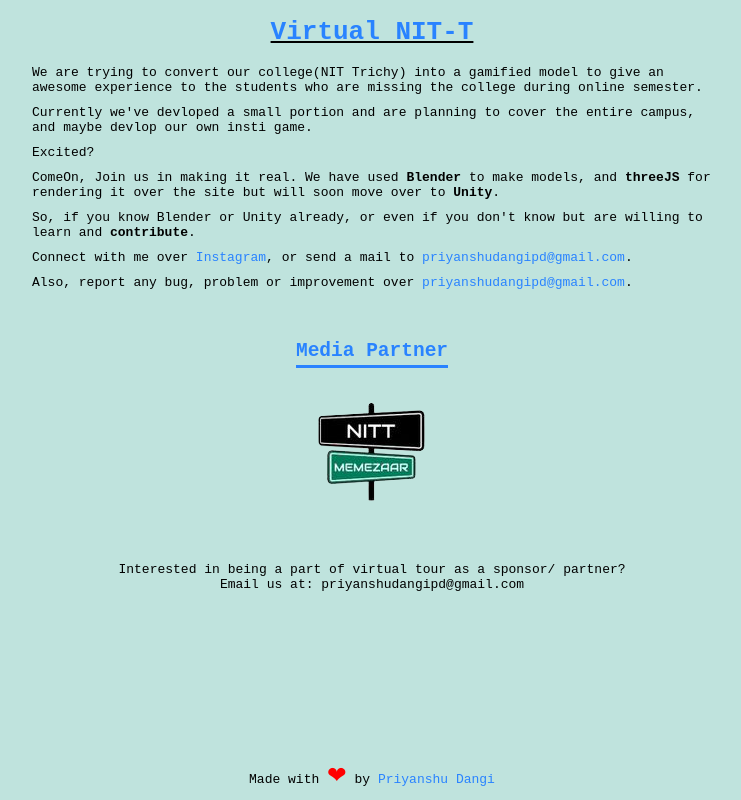
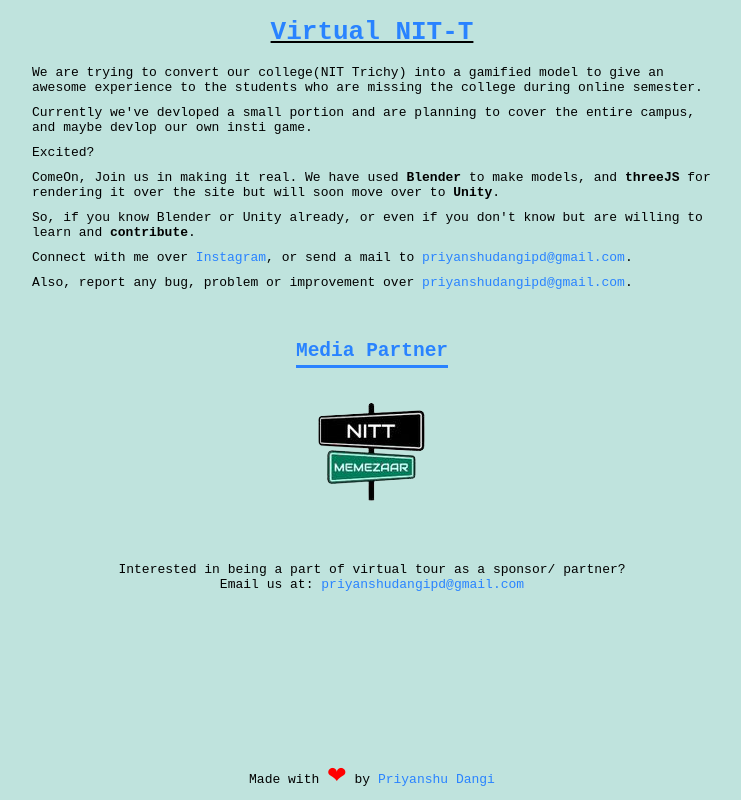
Before and after one commit to PriyanshuDangi/Virtual-NITT, a plain HTML site: page virtual/contribution/index.html in a window 1280 px wide. Shown: the whole page, without its empty margins (268-1009 px from the left). Drawn offline with Linux system fonts and the light colour scheme; files whose address does not match are found by name.

Commit message:
Add link to the mail in contribution page

```diff
--- a/virtual/contribution/index.html
+++ b/virtual/contribution/index.html
@@ -51,7 +51,7 @@
                 </div>
                 <div id="interestedText">
                     <div>Interested in being a part of virtual tour as a sponsor/ partner?</div>
-                    <div> Email us at: priyanshudangipd@gmail.com</div>
+                    <div> Email us at: <a href="mailto:priyanshudangipd@gmail.com">priyanshudangipd@gmail.com</a></div>
                 </div>
                 <!-- <br />
                 <div>or</div>
```
